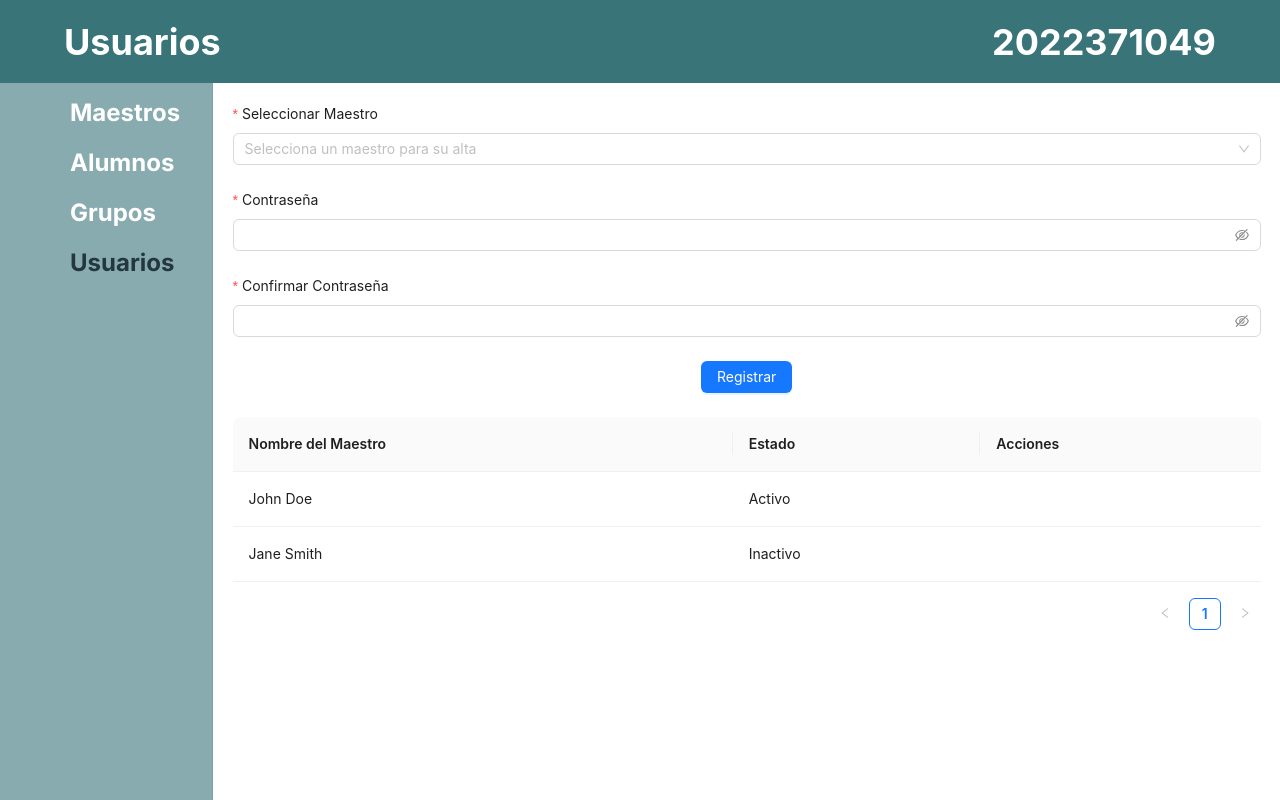
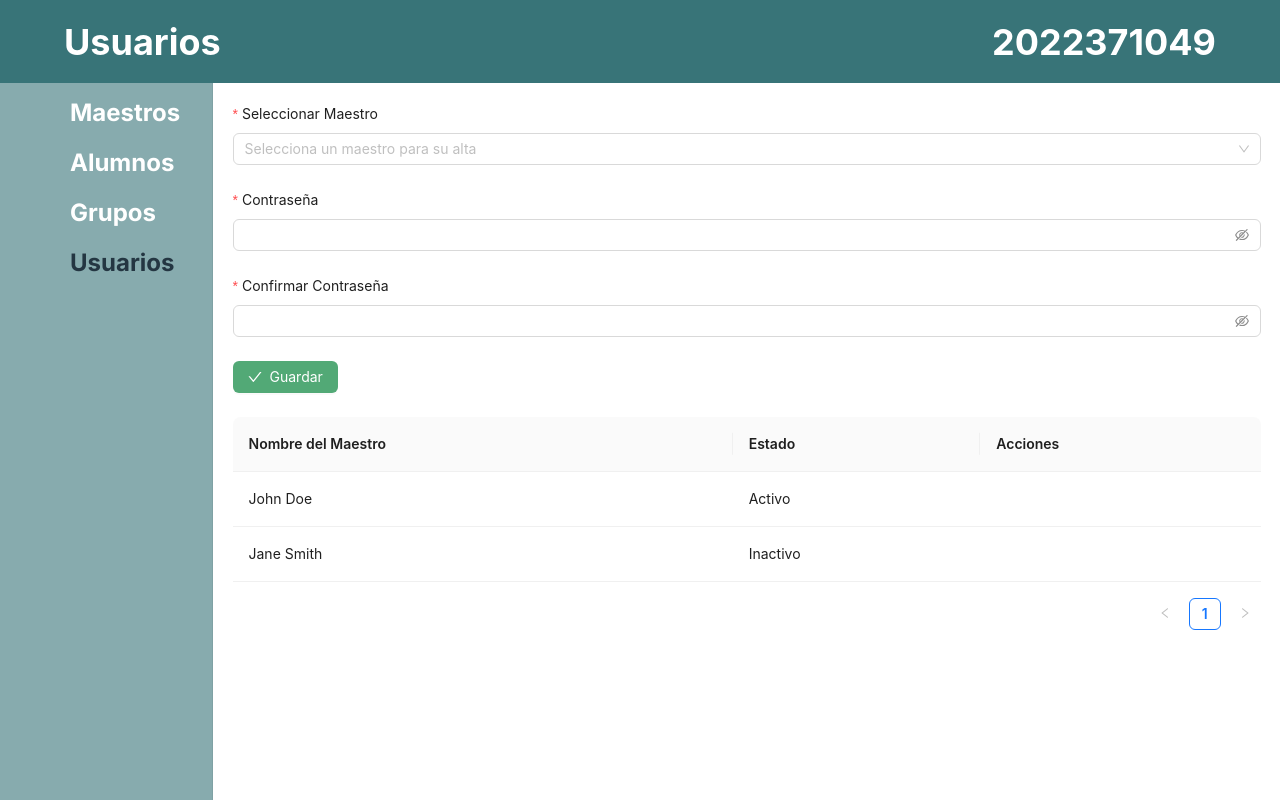
Before and after one commit to AlejandroIGA/SistemaTutnos, a React (Vite) app in the folder frontEnd/: page /usuarios in a window 1280 px wide. Built offline with nearby package versions, Linux system fonts and the light colour scheme; some icons are missing.

Commit message:
aregada ruta para administradores, se modifica logica de pagina Teachers para funcionar con el layout sidebar

```diff
--- a/frontEnd/src/components/UserForms/TeachersForm.jsx
+++ b/frontEnd/src/components/UserForms/TeachersForm.jsx
@@ -1,5 +1,6 @@
 import React from "react";
 import { Form, Input, Button, Select } from "antd";
+import { CheckOutlined  } from '@ant-design/icons';
 
 const TeachersForm = ({ onSubmit }) => {
   const [form] = Form.useForm();
@@ -46,11 +47,11 @@ const TeachersForm = ({ onSubmit }) => {
 
       <Form.Item>
         <Button
-          type="primary"
+          className="boton-agregar"
           htmlType="submit"
-          style={{ margin: "0 auto", display: "flex" }}
+          icon={<CheckOutlined />}
         >
-          Registrar
+          Guardar
         </Button>
       </Form.Item>
     </Form>
--- a/frontEnd/src/components/UserForms/UserForm.jsx
+++ b/frontEnd/src/components/UserForms/UserForm.jsx
@@ -1,5 +1,6 @@
 import React from "react";
 import { Form, Input, Button } from "antd";
+import { CheckOutlined } from "@ant-design/icons";
 
 const UserForm = ({ onSubmit }) => {
   const [form] = Form.useForm();
@@ -33,8 +34,12 @@ const UserForm = ({ onSubmit }) => {
       </Form.Item>
 
       <Form.Item>
-        <Button type="primary" htmlType="submit" style={{ margin: "0 auto", display: "flex" }}>
-          Registrar
+        <Button
+          className="boton-agregar"
+          htmlType="submit"
+          icon={<CheckOutlined />}
+        >
+          Guardar
         </Button>
       </Form.Item>
     </Form>
--- a/frontEnd/src/pages/Users/Admins.jsx
+++ b/frontEnd/src/pages/Users/Admins.jsx
@@ -1,6 +1,7 @@
-import React from "react";
+import { Table } from "antd";
+import PanelLayout from "../../layout/PanelLayout";
 import UserForm from "../../components/UserForms/UserForm";
-import { Table } from "antd";
+import PersonIcon from "@mui/icons-material/Person";
 
 const Admins = () => {
   const dataSource = [
@@ -40,18 +41,22 @@ const Admins = () => {
     },
   ];
 
+  let iconAux = <PersonIcon style={{ fontSize: "2.25rem" }}></PersonIcon>;
   return (
+    <PanelLayout
+      icon={iconAux}
+      name="Administradores"
+      content={
         <div>
-      <h1>Administradores</h1>
-      <div style={{ width: 800, margin: "0 auto" }}>
           <UserForm
             onSubmit={(data) => {
               console.log("Datos del formulario:", data);
             }}
           />
-        <Table dataSource={dataSource} columns={columns} />;
+          <Table dataSource={dataSource} columns={columns} />
         </div>
-    </div>
+      }
+    />
   );
 };
 
--- a/frontEnd/src/routes/routes.jsx
+++ b/frontEnd/src/routes/routes.jsx
@@ -14,6 +14,7 @@ function Rutas() {
         <Route path="/maestros" element={<TeacherCrud />} />
         <Route path="/grupos" element={<Grupos />} />
         <Route path="/usuarios" element={<Teachers />} />
+        <Route path="/administradores" element={<Admins />} />
         <Route path="solicitudesM" element={<SolicitudesM />} />
         <Route path="solicitudesA" element={<SolicitudesA/>} />
       </Routes>
```
Also changed, not shown: frontEnd/src/pages/Users/Teachers.jsx (+3 -5 lines). Lines whose indentation alone changed are shown as unchanged.
